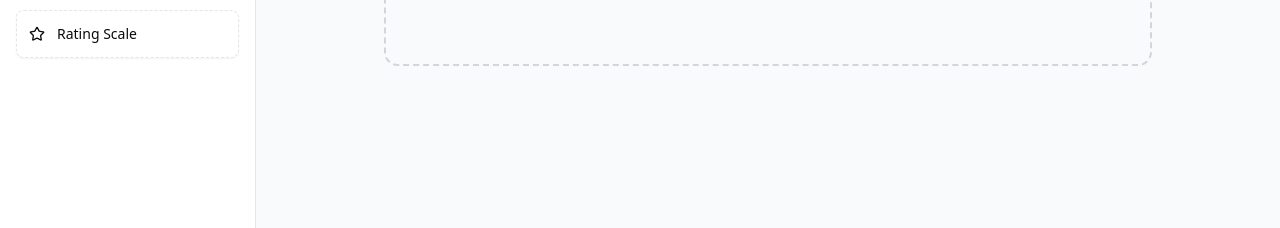
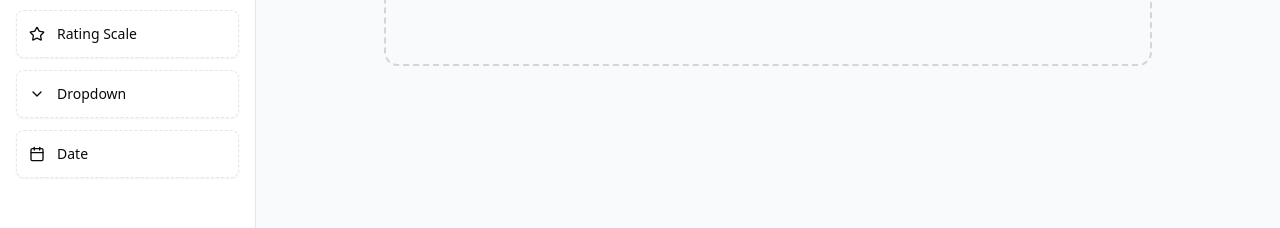
Before and after one commit to TimLai666/proj_surtopya, a Next.js app in the folder surtopya/: page /create in a window 1280 px wide. Shown: the part 348-576 px from the top of the page. Built offline with nearby package versions, Linux system fonts and the light colour scheme.

Commit message:
feat: Introduce drag-and-drop survey builder with question types and associated UI components.

```diff
--- a/surtopya/package.json
+++ b/surtopya/package.json
@@ -15,6 +15,7 @@
     "@logto/next": "^4.2.6",
     "@radix-ui/react-avatar": "^1.1.11",
     "@radix-ui/react-checkbox": "^1.3.3",
+    "@radix-ui/react-label": "^2.1.8",
     "@radix-ui/react-progress": "^1.1.8",
     "@radix-ui/react-radio-group": "^1.3.8",
     "@radix-ui/react-select": "^2.2.6",
--- a/surtopya/src/app/survey/[id]/page.tsx
+++ b/surtopya/src/app/survey/[id]/page.tsx
@@ -7,6 +7,14 @@ import { RadioGroup, RadioGroupItem } from "@/components/ui/radio-group";
 import { Checkbox } from "@/components/ui/checkbox";
 import { Label } from "@/components/ui/label";
 import { Textarea } from "@/components/ui/textarea";
+import { Input } from "@/components/ui/input";
+import {
+  Select,
+  SelectContent,
+  SelectItem,
+  SelectTrigger,
+  SelectValue,
+} from "@/components/ui/select";
 import { Progress } from "@/components/ui/progress";
 import { ArrowRight, ArrowLeft, CheckCircle2 } from "lucide-react";
 import { useRouter } from "next/navigation";
@@ -42,6 +50,19 @@ const MOCK_SURVEY = {
       type: "rating",
       title: "Rate your last online shopping experience",
       required: true,
+    },
+    {
+      id: "q5",
+      type: "select",
+      title: "What is your age group?",
+      required: true,
+      options: ["18-24", "25-34", "35-44", "45-54", "55+"],
+    },
+    {
+      id: "q6",
+      type: "date",
+      title: "When did you last make an online purchase?",
+      required: false,
     },
   ],
 };
@@ -159,6 +180,33 @@ export default function SurveyPage() {
                 ))}
               </div>
             )}
+
+            {currentQuestion.type === "select" && (
+              <Select
+                value={answers[currentQuestion.id]}
+                onValueChange={(value) => handleAnswer(value)}
+              >
+                <SelectTrigger className="w-full h-12 text-base">
+                  <SelectValue placeholder="Select an option" />
+                </SelectTrigger>
+                <SelectContent>
+                  {currentQuestion.options?.map((option) => (
+                    <SelectItem key={option} value={option} className="text-base py-3">
+                      {option}
+                    </SelectItem>
+                  ))}
+                </SelectContent>
+              </Select>
+            )}
+
+            {currentQuestion.type === "date" && (
+              <Input
+                type="date"
+                className="w-full h-12 text-base block"
+                value={answers[currentQuestion.id] || ""}
+                onChange={(e) => handleAnswer(e.target.value)}
+              />
+            )}
           </CardContent>
 
           <CardFooter className="flex justify-between pt-6 border-t border-gray-100 dark:border-gray-800">
--- a/surtopya/src/components/builder/question-card.tsx
+++ b/surtopya/src/components/builder/question-card.tsx
@@ -71,11 +71,11 @@ export function QuestionCard({ question, onUpdate, onDelete }: QuestionCardProps
 
           {/* Question Body based on Type */}
           <div className="pl-2">
-            {(question.type === 'single' || question.type === 'multi') && (
+            {(question.type === 'single' || question.type === 'multi' || question.type === 'select') && (
               <div className="space-y-2">
                 {question.options?.map((option, index) => (
                   <div key={index} className="flex items-center gap-2">
-                    <div className={`h-4 w-4 rounded-full border border-gray-300 ${question.type === 'multi' ? 'rounded-sm' : ''}`} />
+                    <div className={`h-4 w-4 border border-gray-300 ${question.type === 'multi' ? 'rounded-sm' : 'rounded-full'}`} />
                     <Input
                       value={option}
                       onChange={(e) => handleOptionChange(index, e.target.value)}
@@ -94,6 +94,10 @@ export function QuestionCard({ question, onUpdate, onDelete }: QuestionCardProps
 
             {question.type === 'text' && (
               <Input disabled placeholder="Long answer text..." className="bg-gray-50 border-dashed" />
+            )}
+
+            {question.type === 'date' && (
+              <Input disabled type="date" className="bg-gray-50 border-dashed w-auto" />
             )}
 
             {question.type === 'rating' && (
--- a/surtopya/src/components/builder/survey-builder.tsx
+++ b/surtopya/src/components/builder/survey-builder.tsx
@@ -19,6 +19,19 @@ export function SurveyBuilder() {
   const [activeId, setActiveId] = useState<string | null>(null);
   const [activeItem, setActiveItem] = useState<any>(null); // Track active item data
   const [title, setTitle] = useState("Untitled Survey");
+  const [isDirty, setIsDirty] = useState(false);
+
+  // Warn on exit if unsaved
+  React.useEffect(() => {
+    const handleBeforeUnload = (e: BeforeUnloadEvent) => {
+      if (isDirty) {
+        e.preventDefault();
+        e.returnValue = '';
+      }
+    };
+    window.addEventListener('beforeunload', handleBeforeUnload);
+    return () => window.removeEventListener('beforeunload', handleBeforeUnload);
+  }, [isDirty]);
 
   const sensors = useSensors(
     useSensor(PointerSensor, {
@@ -115,9 +128,11 @@ export function SurveyBuilder() {
           const newItems = [...questions];
           newItems[placeholderIndex] = newQuestion;
           setQuestions(newItems);
+          setIsDirty(true);
       } else {
           // Fallback if no placeholder (e.g. dropped directly on empty canvas without dragover firing enough)
           setQuestions([...cleanQuestions, newQuestion]);
+          setIsDirty(true);
       }
     }
     // Reordering existing items
@@ -127,6 +142,7 @@ export function SurveyBuilder() {
         const newIndex = items.findIndex((item) => item.id === over.id);
         return arrayMove(items, oldIndex, newIndex);
       });
+      setIsDirty(true);
     } else {
         // If dropped on self or no change, just ensure placeholder is gone
         setQuestions(cleanQuestions);
@@ -138,10 +154,12 @@ export function SurveyBuilder() {
 
   const updateQuestion = (id: string, updates: Partial<Question>) => {
     setQuestions(questions.map(q => q.id === id ? { ...q, ...updates } : q));
+    setIsDirty(true);
   };
 
   const deleteQuestion = (id: string) => {
     setQuestions(questions.filter(q => q.id !== id));
+    setIsDirty(true);
   };
 
   return (
@@ -160,7 +178,7 @@ export function SurveyBuilder() {
             <Eye className="mr-2 h-4 w-4" />
             Preview
           </Button>
-          <Button size="sm" className="bg-purple-600 hover:bg-purple-700 text-white">
+          <Button size="sm" className="bg-purple-600 hover:bg-purple-700 text-white" onClick={() => setIsDirty(false)}>
             <Save className="mr-2 h-4 w-4" />
             Save Survey
           </Button>
@@ -196,10 +214,10 @@ export function SurveyBuilder() {
           </main>
         </div>
 
-        <DragOverlay>
+        <DragOverlay dropAnimation={null}>
           {activeId ? (
              activeItem?.isToolboxItem ? (
-                <div className="w-[600px] opacity-80">
+                <div className="w-[600px] opacity-60"> {/* Translucent preview */}
                     {/* Preview of what it looks like */}
                      <div className="bg-white border border-purple-500 shadow-xl rounded-lg p-4">
                         <div className="h-4 w-1/3 bg-gray-200 rounded mb-4"></div>
--- a/surtopya/src/components/builder/toolbox.tsx
+++ b/surtopya/src/components/builder/toolbox.tsx
@@ -1,6 +1,5 @@
-import React from "react";
 import { useDraggable } from "@dnd-kit/core";
-import { Type, ListChecks, CheckSquare, Star } from "lucide-react";
+import { Type, ListChecks, CheckSquare, Star, Calendar, ChevronDown } from "lucide-react";
 import { Button } from "@/components/ui/button";
 import { QuestionType } from "@/types/survey";
 
@@ -11,7 +10,7 @@ interface ToolboxItemProps {
 }
 
 function ToolboxItem({ type, label, icon }: ToolboxItemProps) {
-  const { attributes, listeners, setNodeRef, transform } = useDraggable({
+  const { attributes, listeners, setNodeRef, transform, isDragging } = useDraggable({
     id: `toolbox-${type}`,
     data: {
       isToolboxItem: true,
@@ -21,6 +20,7 @@ function ToolboxItem({ type, label, icon }: ToolboxItemProps) {
 
   const style = transform ? {
     transform: `translate3d(${transform.x}px, ${transform.y}px, 0)`,
+    opacity: 0, // Hide original when dragging
   } : undefined;
 
   return (
@@ -40,6 +40,8 @@ export function Toolbox() {
       <ToolboxItem type="multi" label="Multiple Choice" icon={<CheckSquare className="h-4 w-4" />} />
       <ToolboxItem type="text" label="Text Answer" icon={<Type className="h-4 w-4" />} />
       <ToolboxItem type="rating" label="Rating Scale" icon={<Star className="h-4 w-4" />} />
+      <ToolboxItem type="select" label="Dropdown" icon={<ChevronDown className="h-4 w-4" />} />
+      <ToolboxItem type="date" label="Date" icon={<Calendar className="h-4 w-4" />} />
     </div>
   );
 }
--- /dev/null
+++ b/surtopya/src/components/ui/label.tsx
@@ -0,0 +1,24 @@
+"use client"
+
+import * as React from "react"
+import * as LabelPrimitive from "@radix-ui/react-label"
+
+import { cn } from "@/lib/utils"
+
+function Label({
+  className,
+  ...props
+}: React.ComponentProps<typeof LabelPrimitive.Root>) {
+  return (
+    <LabelPrimitive.Root
+      data-slot="label"
+      className={cn(
+        "flex items-center gap-2 text-sm leading-none font-medium select-none group-data-[disabled=true]:pointer-events-none group-data-[disabled=true]:opacity-50 peer-disabled:cursor-not-allowed peer-disabled:opacity-50",
+        className
+      )}
+      {...props}
+    />
+  )
+}
+
+export { Label }
--- a/surtopya/src/types/survey.ts
+++ b/surtopya/src/types/survey.ts
@@ -1,4 +1,4 @@
-export type QuestionType = 'single' | 'multi' | 'text' | 'rating';
+export type QuestionType = 'single' | 'multi' | 'text' | 'rating' | 'date' | 'select';
 
 export interface Question {
     id: string;
```
Also changed, not shown: 1 other file (tests, documents, lock files or other folders).
